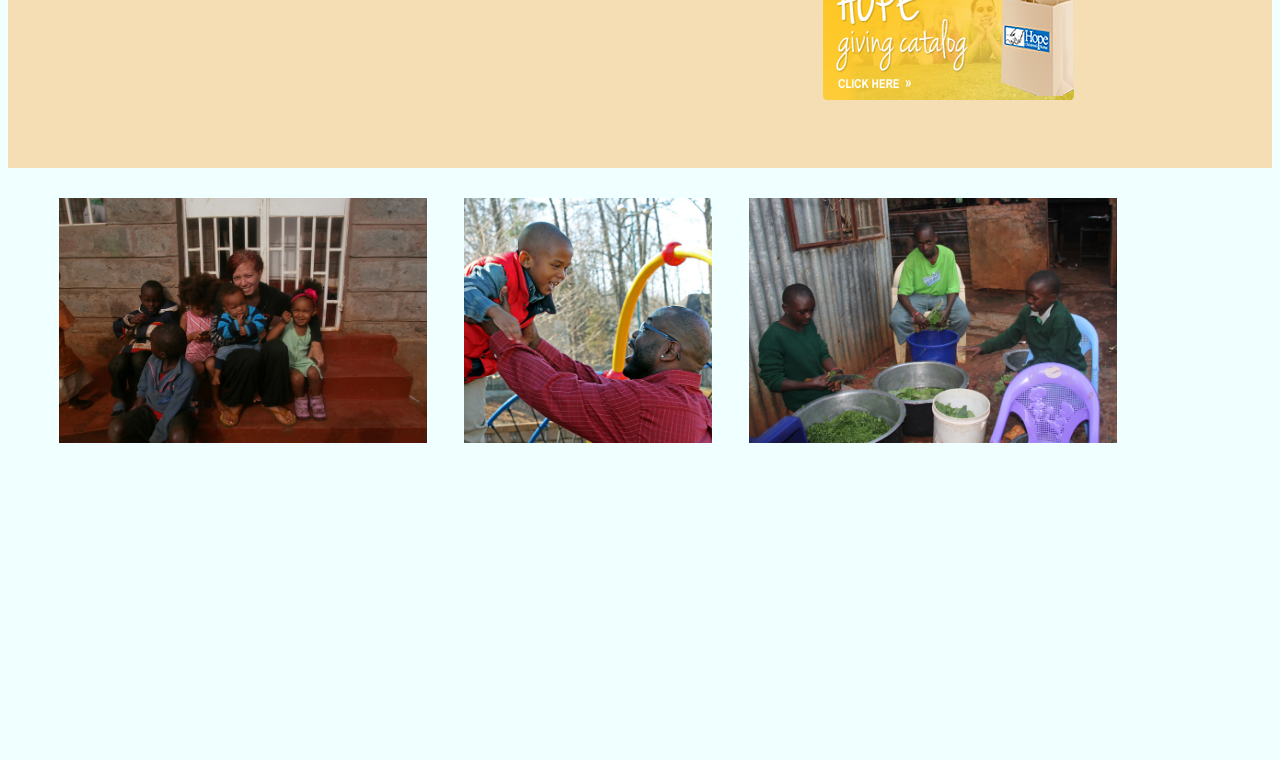
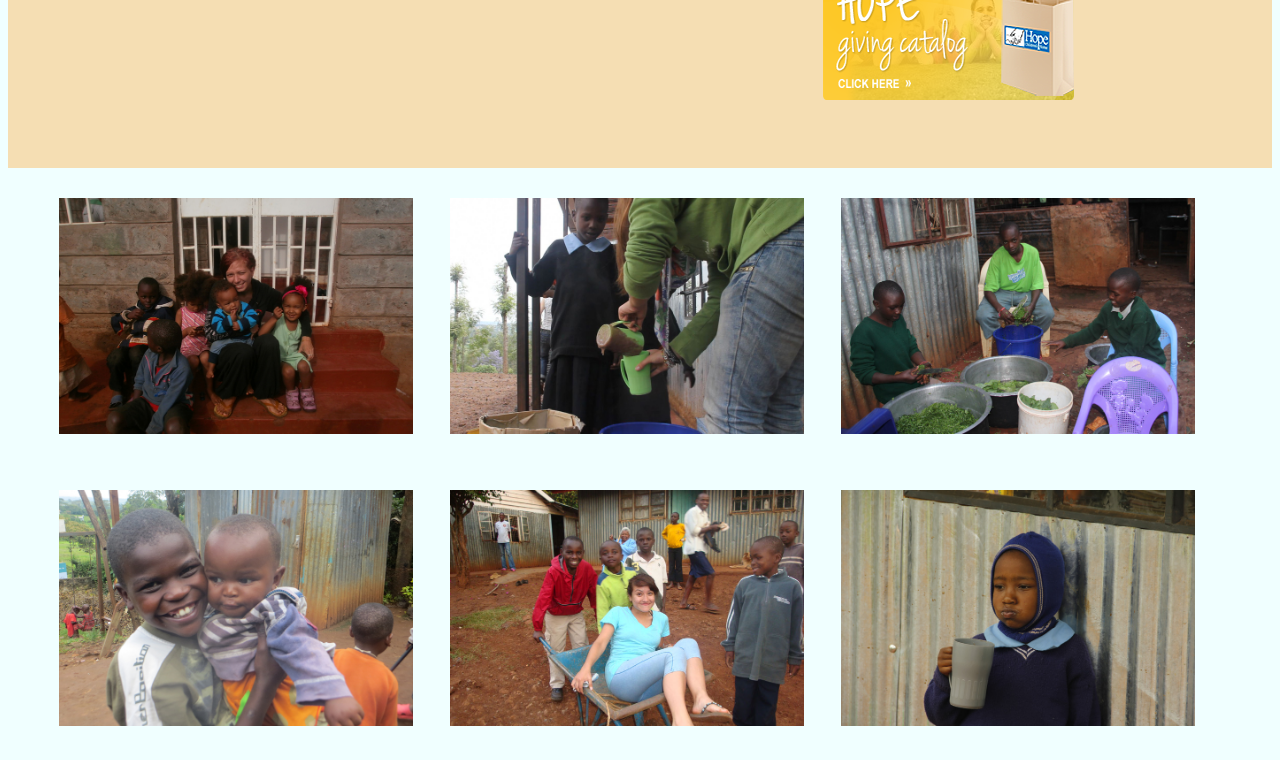
Before and after one commit to Elsis-Sitati/watoto-kumi, a plain HTML site: page index.html in a window 1280 px wide. Shown: the part 1005-1765 px from the top of the page. Before the commit the page ends 1473 px from the top, so only its background shows below. Drawn offline with nearby package versions, Linux system fonts and the light colour scheme.

Commit message:
added and styled gallery2

```diff
--- a/index.html
+++ b/index.html
@@ -45,8 +45,14 @@
     </div>
     <div id="gallery1">
     <img id="one" src="Assets/anne2.jpg">
-    <img id="one" src="Assets/children-580x575.jpg">
+    <img id="one" src="Assets/porridge2.jpg">
     <img id="one" src="Assets/cooking2.jpg">
+    </div>
+    <div id="gallery2">
+    <img id="two" src="Assets/kids.JPG">
+    <img id="two" src="Assets/08.jpg">
+    <img id="two" src="Assets/schoolporridge.jpg">
+
     </div>
 
 
--- a/main.css
+++ b/main.css
@@ -70,7 +70,17 @@ div#gallery1 {
     padding-left: 18px;
 }
 img#one {
-    height: 84%;
+    width: 28%;
     margin-top: 30px;
     padding-left: 33px;
 }
+img#two {
+    width: 28%;
+    margin-top: 30px;
+    padding-left: 33px;
+}
+div#gallery2 {
+    height: 292px;
+    width: 100%;
+    padding-left: 18px;
+}
```
